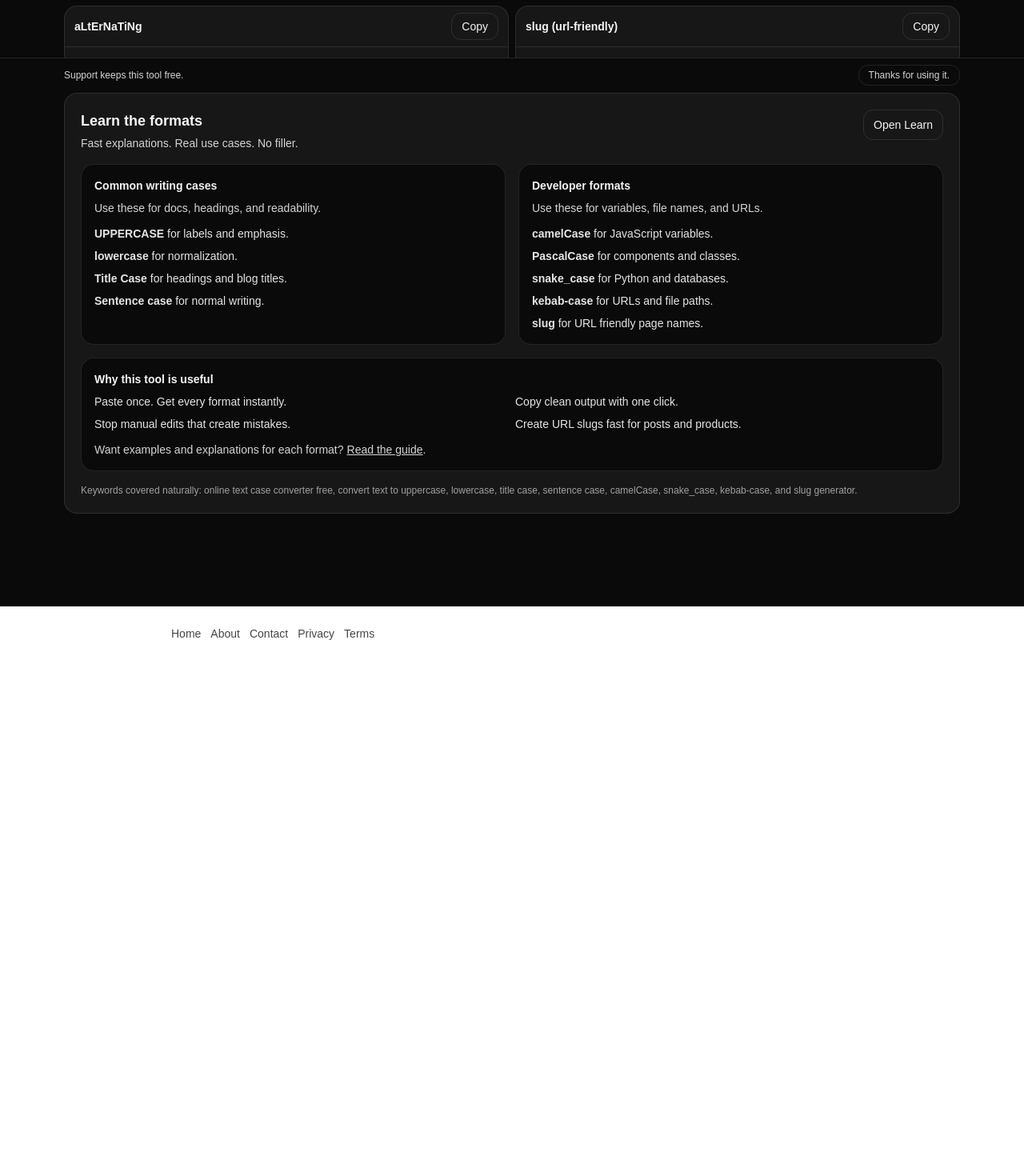
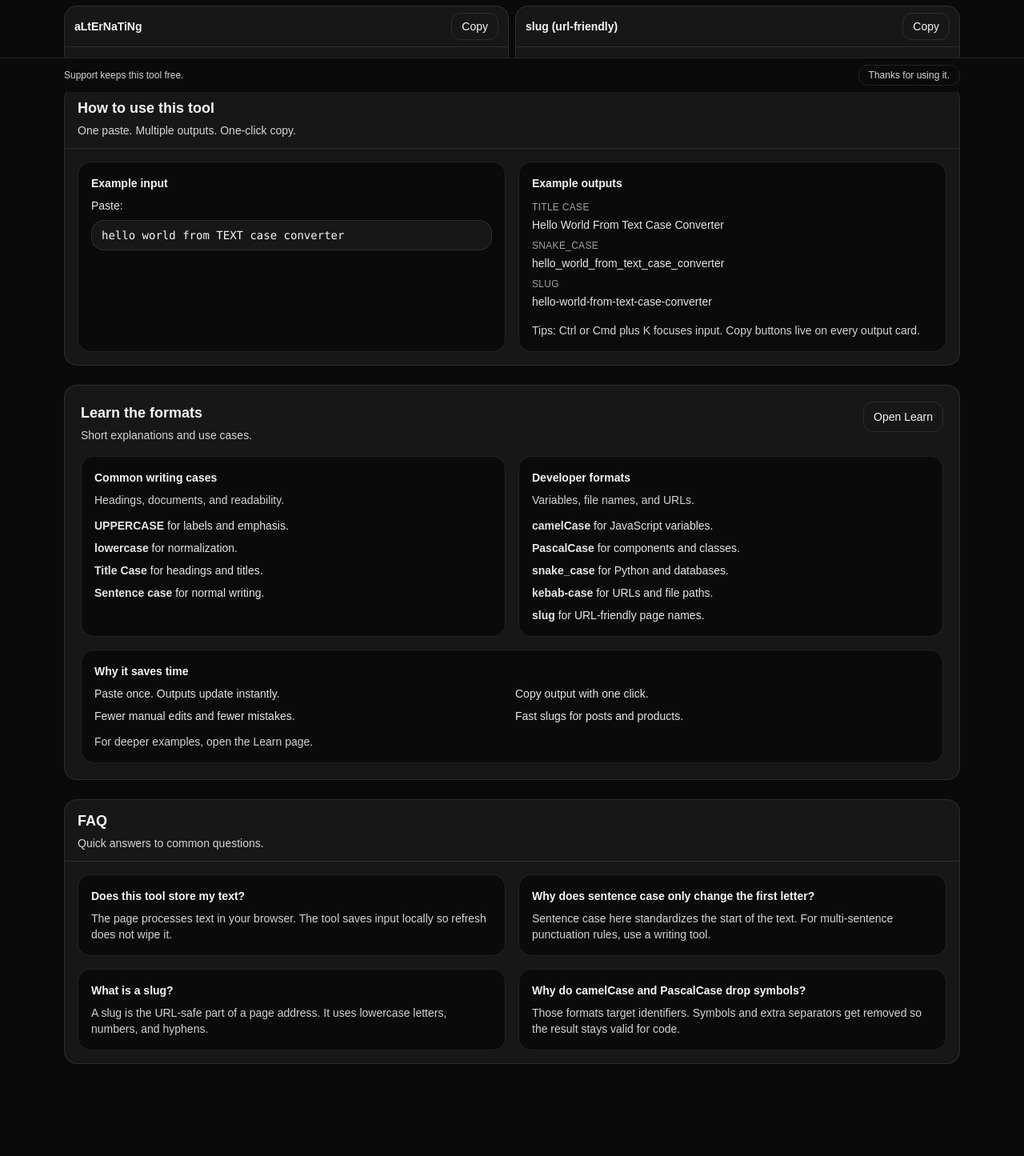
Before and after one commit to raiderj77/text-converter, a Next.js app: page / in a window 1280 px wide. Shown: the part 685-2130 px from the top of the page at 80% size. Before the commit the page ends 1512 px from the top, so only its background shows below. Built offline with nearby package versions, Linux system fonts and the light colour scheme.

Commit message:
Expand homepage content for approval

```diff
--- a/app/page.tsx
+++ b/app/page.tsx
@@ -133,6 +133,39 @@ function Card(props: {
   );
 }
 
+function SectionCard(props: {
+  mode: Mode;
+  title: string;
+  description?: string;
+  children: React.ReactNode;
+}) {
+  const isDark = props.mode === "dark";
+
+  return (
+    <section
+      className={cx(
+        "mt-6 rounded-2xl border shadow-sm",
+        isDark ? "bg-neutral-900 border-white/10" : "bg-white border-black/10"
+      )}
+    >
+      <div
+        className={cx(
+          "px-4 py-3 border-b",
+          isDark ? "border-white/10" : "border-black/5"
+        )}
+      >
+        <h2 className="text-base sm:text-lg font-semibold">{props.title}</h2>
+        {props.description ? (
+          <p className={cx("mt-1 text-sm", isDark ? "text-neutral-300" : "text-neutral-600")}>
+            {props.description}
+          </p>
+        ) : null}
+      </div>
+      <div className="p-4">{props.children}</div>
+    </section>
+  );
+}
+
 export default function Page() {
   const [text, setText] = useState("");
   const [mode, setMode] = useState<Mode>("dark");
@@ -206,6 +239,11 @@ export default function Page() {
     inputRef.current?.focus();
   }
 
+  const exampleInput = "hello world from TEXT case converter";
+  const exampleOutputTitle = toTitleCase(exampleInput);
+  const exampleOutputSnake = toSnake(exampleInput);
+  const exampleOutputSlug = toSlug(exampleInput);
+
   return (
     <main
       className={cx(
@@ -220,7 +258,7 @@ export default function Page() {
               Text Case Converter
             </h1>
             <p className={cx("mt-1 text-sm", isDark ? "text-neutral-300" : "text-neutral-600")}>
-              Type once. Ctrl or Cmd plus K focuses input. Ctrl or Cmd plus L toggles theme.
+              Paste text once. Copy clean formats fast. Ctrl or Cmd plus K focuses input. Ctrl or Cmd plus L toggles theme.
             </p>
           </div>
 
@@ -313,73 +351,221 @@ export default function Page() {
             ))}
           </div>
 
-          <section className="mt-8 rounded-2xl border border-white/10 bg-neutral-900 p-5">
+          <SectionCard
+            mode={mode}
+            title="How to use this tool"
+            description="One paste. Multiple outputs. One-click copy."
+          >
+            <div className="grid gap-4 lg:grid-cols-2">
+              <div
+                className={cx(
+                  "rounded-2xl border p-4",
+                  isDark ? "border-white/10 bg-neutral-950" : "border-black/10 bg-neutral-50"
+                )}
+              >
+                <h3 className="text-sm font-semibold">Example input</h3>
+                <div className={cx("mt-2 text-sm", isDark ? "text-neutral-200" : "text-neutral-700")}>
+                  Paste:
+                </div>
+                <pre
+                  className={cx(
+                    "mt-2 rounded-2xl border px-3 py-2 text-sm whitespace-pre-wrap break-words",
+                    isDark ? "border-white/10 bg-neutral-900" : "border-black/10 bg-white"
+                  )}
+                >
+                  {exampleInput}
+                </pre>
+              </div>
+
+              <div
+                className={cx(
+                  "rounded-2xl border p-4",
+                  isDark ? "border-white/10 bg-neutral-950" : "border-black/10 bg-neutral-50"
+                )}
+              >
+                <h3 className="text-sm font-semibold">Example outputs</h3>
+                <div className="mt-3 grid gap-2">
+                  <div className="flex items-start justify-between gap-3">
+                    <div>
+                      <div className={cx("text-xs uppercase tracking-wide", isDark ? "text-neutral-400" : "text-neutral-500")}>
+                        Title Case
+                      </div>
+                      <div className={cx("mt-1 text-sm", isDark ? "text-neutral-200" : "text-neutral-700")}>
+                        {exampleOutputTitle}
+                      </div>
+                    </div>
+                  </div>
+
+                  <div className="flex items-start justify-between gap-3">
+                    <div>
+                      <div className={cx("text-xs uppercase tracking-wide", isDark ? "text-neutral-400" : "text-neutral-500")}>
+                        snake_case
+                      </div>
+                      <div className={cx("mt-1 text-sm", isDark ? "text-neutral-200" : "text-neutral-700")}>
+                        {exampleOutputSnake}
+                      </div>
+                    </div>
+                  </div>
+
+                  <div className="flex items-start justify-between gap-3">
+                    <div>
+                      <div className={cx("text-xs uppercase tracking-wide", isDark ? "text-neutral-400" : "text-neutral-500")}>
+                        slug
+                      </div>
+                      <div className={cx("mt-1 text-sm", isDark ? "text-neutral-200" : "text-neutral-700")}>
+                        {exampleOutputSlug}
+                      </div>
+                    </div>
+                  </div>
+                </div>
+
+                <div className={cx("mt-4 text-sm", isDark ? "text-neutral-300" : "text-neutral-600")}>
+                  Tips: Ctrl or Cmd plus K focuses input. Copy buttons live on every output card.
+                </div>
+              </div>
+            </div>
+          </SectionCard>
+
+          <section
+            className={cx(
+              "mt-6 rounded-2xl border p-5",
+              isDark ? "border-white/10 bg-neutral-900" : "border-black/10 bg-white"
+            )}
+          >
             <div className="flex items-start justify-between gap-4">
               <div>
                 <h2 className="text-lg font-semibold">Learn the formats</h2>
-                <p className="mt-1 text-sm text-neutral-300">
-                  Fast explanations. Real use cases. No filler.
+                <p className={cx("mt-1 text-sm", isDark ? "text-neutral-300" : "text-neutral-600")}>
+                  Short explanations and use cases.
                 </p>
               </div>
               <a
                 href="/learn"
-                className="rounded-xl border border-white/10 px-3 py-2 text-sm hover:bg-white/10"
+                className={cx(
+                  "rounded-xl border px-3 py-2 text-sm",
+                  isDark ? "border-white/10 hover:bg-white/10" : "border-black/10 hover:bg-black/5"
+                )}
               >
                 Open Learn
               </a>
             </div>
 
             <div className="mt-4 grid gap-4 lg:grid-cols-2">
-              <div className="rounded-2xl border border-white/10 bg-neutral-950 p-4">
+              <div
+                className={cx(
+                  "rounded-2xl border p-4",
+                  isDark ? "border-white/10 bg-neutral-950" : "border-black/10 bg-neutral-50"
+                )}
+              >
                 <h3 className="text-sm font-semibold">Common writing cases</h3>
-                <p className="mt-2 text-sm text-neutral-300">
-                  Use these for docs, headings, and readability.
+                <p className={cx("mt-2 text-sm", isDark ? "text-neutral-300" : "text-neutral-600")}>
+                  Headings, documents, and readability.
                 </p>
 
-                <ul className="mt-3 space-y-2 text-sm text-neutral-200">
+                <ul className={cx("mt-3 space-y-2 text-sm", isDark ? "text-neutral-200" : "text-neutral-700")}>
                   <li><span className="font-semibold">UPPERCASE</span> for labels and emphasis.</li>
                   <li><span className="font-semibold">lowercase</span> for normalization.</li>
-                  <li><span className="font-semibold">Title Case</span> for headings and blog titles.</li>
+                  <li><span className="font-semibold">Title Case</span> for headings and titles.</li>
                   <li><span className="font-semibold">Sentence case</span> for normal writing.</li>
                 </ul>
               </div>
 
-              <div className="rounded-2xl border border-white/10 bg-neutral-950 p-4">
+              <div
+                className={cx(
+                  "rounded-2xl border p-4",
+                  isDark ? "border-white/10 bg-neutral-950" : "border-black/10 bg-neutral-50"
+                )}
+              >
                 <h3 className="text-sm font-semibold">Developer formats</h3>
-                <p className="mt-2 text-sm text-neutral-300">
-                  Use these for variables, file names, and URLs.
+                <p className={cx("mt-2 text-sm", isDark ? "text-neutral-300" : "text-neutral-600")}>
+                  Variables, file names, and URLs.
                 </p>
 
-                <ul className="mt-3 space-y-2 text-sm text-neutral-200">
+                <ul className={cx("mt-3 space-y-2 text-sm", isDark ? "text-neutral-200" : "text-neutral-700")}>
                   <li><span className="font-semibold">camelCase</span> for JavaScript variables.</li>
                   <li><span className="font-semibold">PascalCase</span> for components and classes.</li>
                   <li><span className="font-semibold">snake_case</span> for Python and databases.</li>
                   <li><span className="font-semibold">kebab-case</span> for URLs and file paths.</li>
-                  <li><span className="font-semibold">slug</span> for URL friendly page names.</li>
+                  <li><span className="font-semibold">slug</span> for URL-friendly page names.</li>
                 </ul>
               </div>
             </div>
 
-            <div className="mt-4 rounded-2xl border border-white/10 bg-neutral-950 p-4">
-              <h3 className="text-sm font-semibold">Why this tool is useful</h3>
-              <div className="mt-2 grid gap-2 text-sm text-neutral-200 lg:grid-cols-2">
-                <p>Paste once. Get every format instantly.</p>
-                <p>Copy clean output with one click.</p>
-                <p>Stop manual edits that create mistakes.</p>
-                <p>Create URL slugs fast for posts and products.</p>
+            <div
+              className={cx(
+                "mt-4 rounded-2xl border p-4",
+                isDark ? "border-white/10 bg-neutral-950" : "border-black/10 bg-neutral-50"
+              )}
+            >
+              <h3 className="text-sm font-semibold">Why it saves time</h3>
+              <div className={cx("mt-2 grid gap-2 text-sm lg:grid-cols-2", isDark ? "text-neutral-200" : "text-neutral-700")}>
+                <p>Paste once. Outputs update instantly.</p>
+                <p>Copy output with one click.</p>
+                <p>Fewer manual edits and fewer mistakes.</p>
+                <p>Fast slugs for posts and products.</p>
               </div>
 
-              <div className="mt-3 text-sm text-neutral-300">
-                Want examples and explanations for each format?
-                <a className="underline ml-1" href="/learn">Read the guide</a>.
+              <div className={cx("mt-3 text-sm", isDark ? "text-neutral-300" : "text-neutral-600")}>
+                For deeper examples, open the Learn page.
               </div>
             </div>
+          </section>
 
-            <div className="mt-4 text-xs text-neutral-400">
-              Keywords covered naturally: online text case converter free, convert text to uppercase,
-              lowercase, title case, sentence case, camelCase, snake_case, kebab-case, and slug generator.
+          <SectionCard
+            mode={mode}
+            title="FAQ"
+            description="Quick answers to common questions."
+          >
+            <div className="grid gap-4 lg:grid-cols-2">
+              <div
+                className={cx(
+                  "rounded-2xl border p-4",
+                  isDark ? "border-white/10 bg-neutral-950" : "border-black/10 bg-neutral-50"
+                )}
+              >
+                <h3 className="text-sm font-semibold">Does this tool store my text?</h3>
+                <p className={cx("mt-2 text-sm", isDark ? "text-neutral-300" : "text-neutral-600")}>
+                  The page processes text in your browser. The tool saves input locally so refresh does not wipe it.
+                </p>
+              </div>
+
+              <div
+                className={cx(
+                  "rounded-2xl border p-4",
+                  isDark ? "border-white/10 bg-neutral-950" : "border-black/10 bg-neutral-50"
+                )}
+              >
+                <h3 className="text-sm font-semibold">Why does sentence case only change the first letter?</h3>
+                <p className={cx("mt-2 text-sm", isDark ? "text-neutral-300" : "text-neutral-600")}>
+                  Sentence case here standardizes the start of the text. For multi-sentence punctuation rules, use a writing tool.
+                </p>
+              </div>
+
+              <div
+                className={cx(
+                  "rounded-2xl border p-4",
+                  isDark ? "border-white/10 bg-neutral-950" : "border-black/10 bg-neutral-50"
+                )}
+              >
+                <h3 className="text-sm font-semibold">What is a slug?</h3>
+                <p className={cx("mt-2 text-sm", isDark ? "text-neutral-300" : "text-neutral-600")}>
+                  A slug is the URL-safe part of a page address. It uses lowercase letters, numbers, and hyphens.
+                </p>
+              </div>
+
+              <div
+                className={cx(
+                  "rounded-2xl border p-4",
+                  isDark ? "border-white/10 bg-neutral-950" : "border-black/10 bg-neutral-50"
+                )}
+              >
+                <h3 className="text-sm font-semibold">Why do camelCase and PascalCase drop symbols?</h3>
+                <p className={cx("mt-2 text-sm", isDark ? "text-neutral-300" : "text-neutral-600")}>
+                  Those formats target identifiers. Symbols and extra separators get removed so the result stays valid for code.
+                </p>
+              </div>
             </div>
-          </section>
+          </SectionCard>
         </div>
       </div>
 
```
